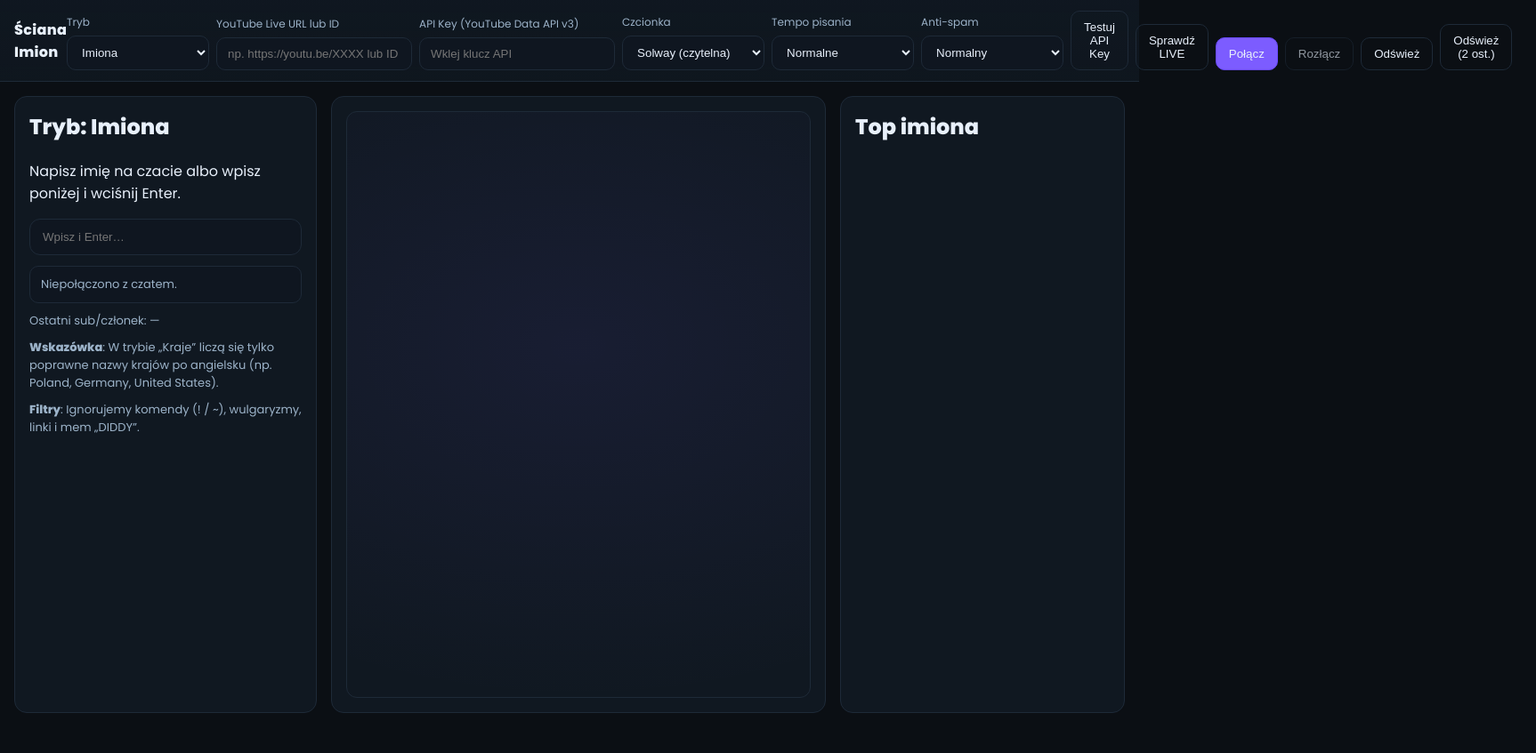
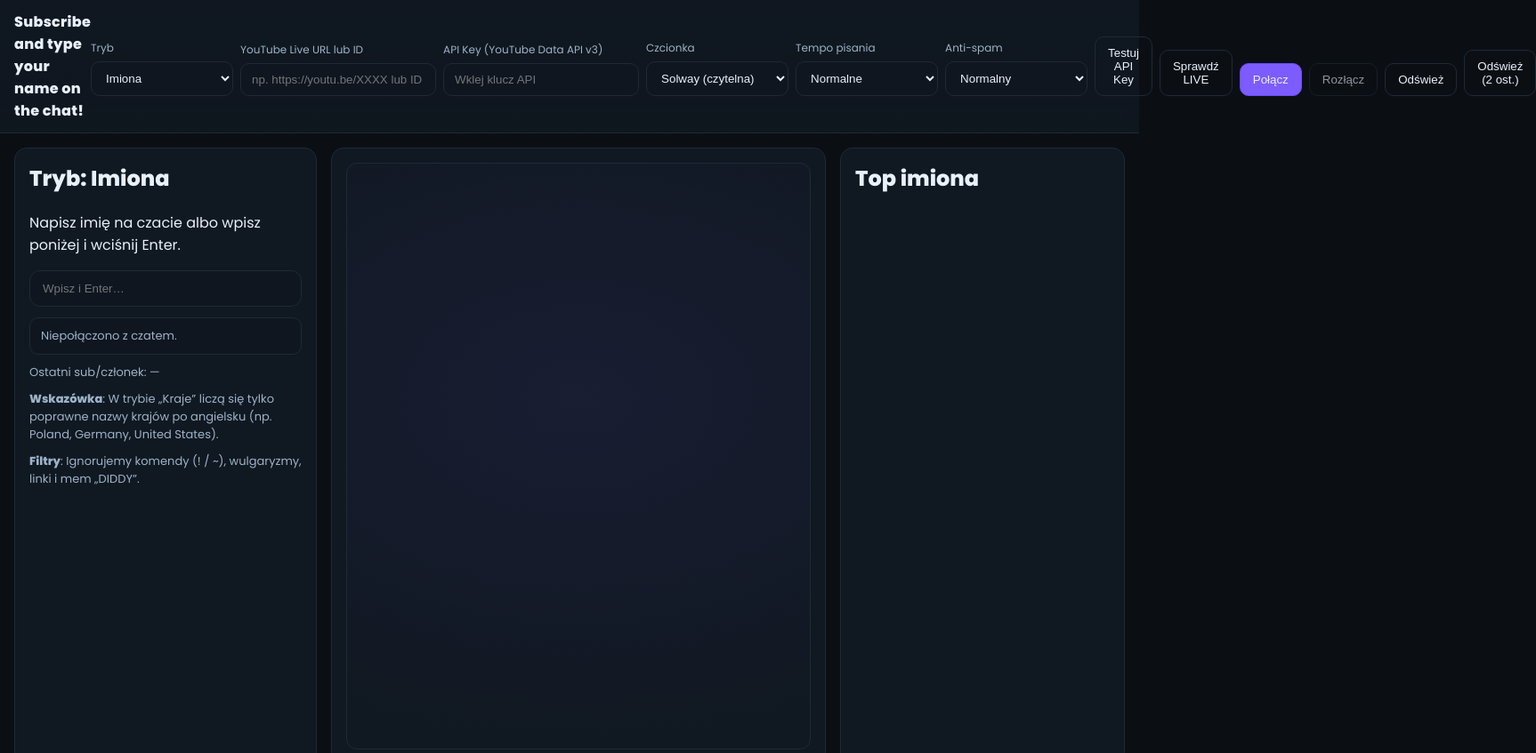
Before and after one commit to marcintyc/Writing-names2, a plain HTML site: page index.html in a window 1280 px wide. Shown: the top 847 px of the page at 89% size, 1726 px wide, since content can reach past the window. Before the commit the page ends 818 px from the top, so only its background shows below. Drawn offline with nearby package versions, Linux system fonts and the light colour scheme; a web font is replaced by a local one.

Commit message:
Update index.html

```diff
--- a/index.html
+++ b/index.html
@@ -11,7 +11,7 @@
 </head>
 <body class="font-solway">
 	<header class="topbar">
-		<div class="brand">Ściana Imion</div>
+		<div class="brand">Subscribe and type your name on the chat!</div>
 		<button id="hamburgerBtn" class="hamburger" aria-label="Pokaż/ukryj panele">☰</button>
 		<div class="controls">
 			<label class="field">
```
